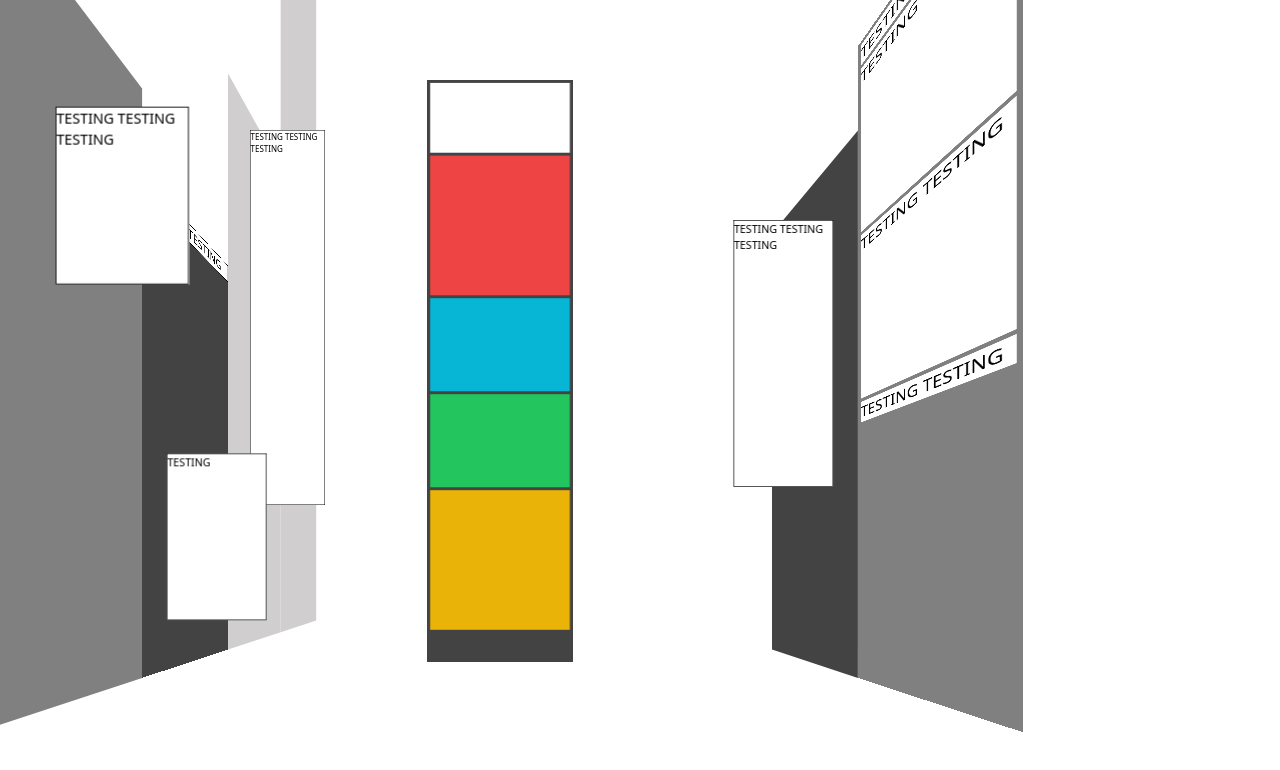
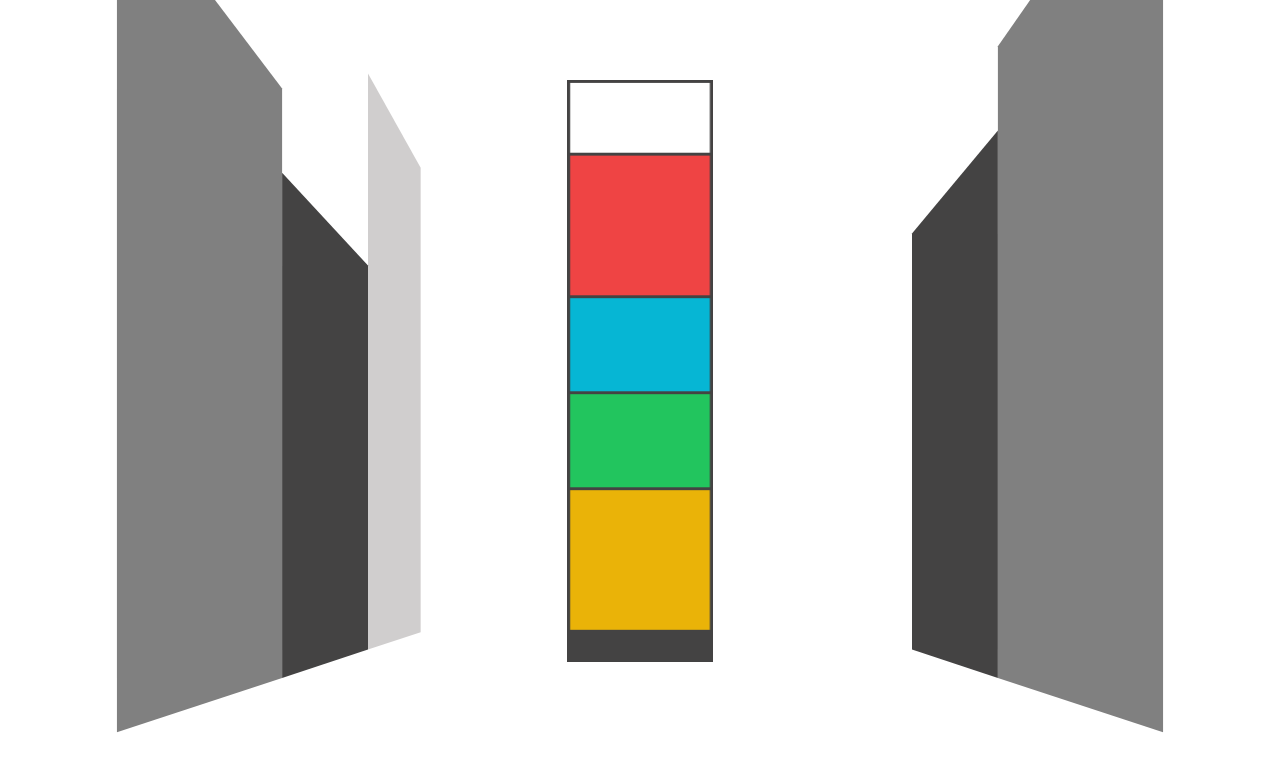
Before and after one commit to decidev22/timesquare, a Next.js app: page / in a window 1280 px wide. Shown: the top 770 px of the page. Built offline with nearby package versions, Linux system fonts and the light colour scheme.

Commit message:
pre-componentizing

```diff
--- a/app/globals.css
+++ b/app/globals.css
@@ -22,7 +22,7 @@
   height: 700px;
   width: 1000px;
   display: flex;
-  justify-content: space-between;
+  /* justify-content: space-between; */
   align-items: end;
   position: relative;
   }
--- a/app/page.tsx
+++ b/app/page.tsx
@@ -1,22 +1,10 @@
-import Image from "next/image";
-import { Inter } from "next/font/google";
-
-const inter = Inter({ subsets: ["latin"] });
-
 export default function Home() {
   return (
-    <main className="flex">
+    <main className="flex justify-center">
       <div className="stage-3d">
-        <div className="panel front-left-panel">TESTING TESTING TESTING</div>
-        <div className="panel middle-left-panel">TESTING</div>
         <div className="left-wall-front"></div>
-        <div className="left-wall-middle">
-          <div className="panel">TESTING TESTING</div>
-        </div>
-        <div className="panel rear-left-panel">TESTING TESTING TESTING</div>
+        <div className="left-wall-middle"></div>
         <div className="left-wall-back"></div>
-        <div className="left-wall-back-2"></div>
-        <div className="left-wall-back-3"></div>
         <div className="center-building">
           <div className="m-1 w-9/10 h-24 bg-white"></div>
           <div className="m-1 w-9/10 h-48 bg-red-500"></div>
@@ -26,12 +14,7 @@ export default function Home() {
         </div>
         <div className="right-wall-back"></div>
         <div className="right-wall-middle"></div>
-        <div className="panel front-right-panel">TESTING TESTING TESTING</div>
         <div className="right-wall-front">
-          <div className="bg-white m-1">TESTING TESTING</div>
-          <div className="bg-white m-1 h-48">TESTING TESTING</div>
-          <div className="bg-white m-1 h-48">TESTING TESTING</div>
-          <div className="bg-white m-1">TESTING TESTING</div>
         </div>
       </div>
     </main>
```
